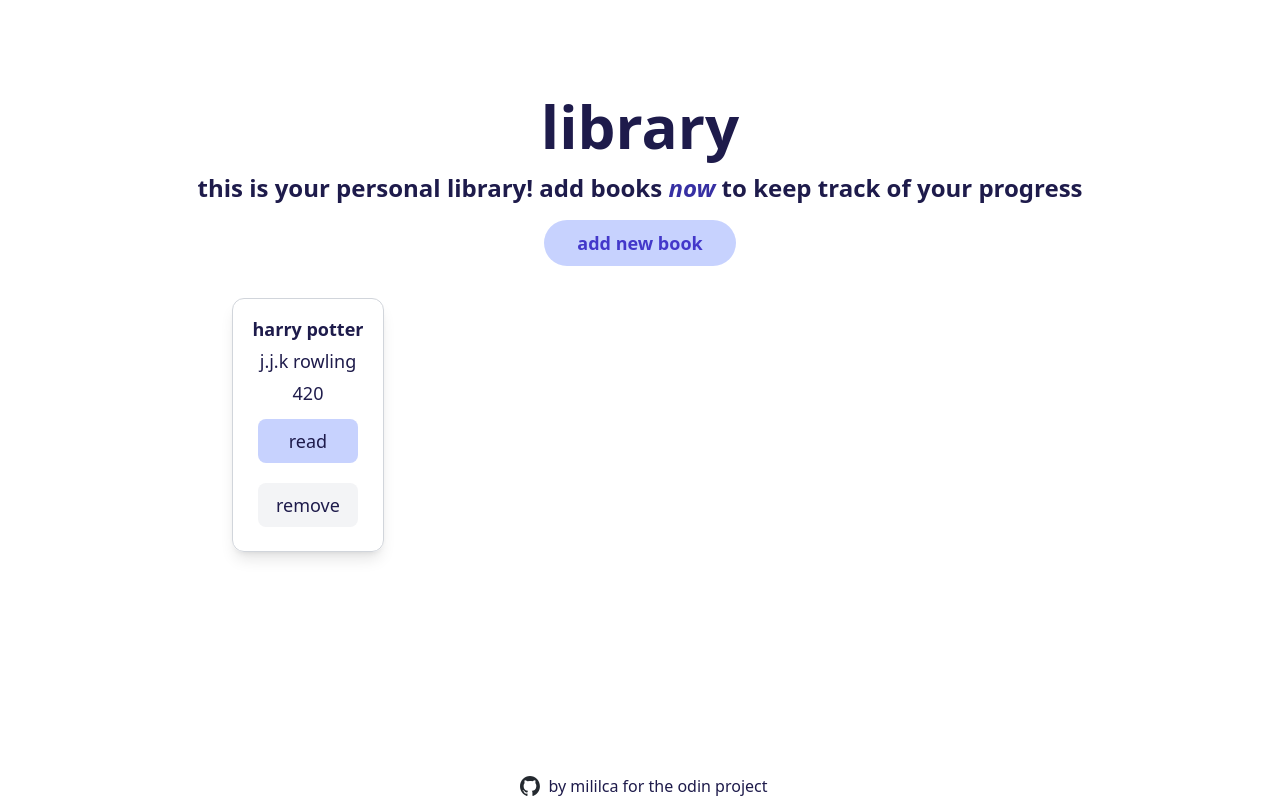
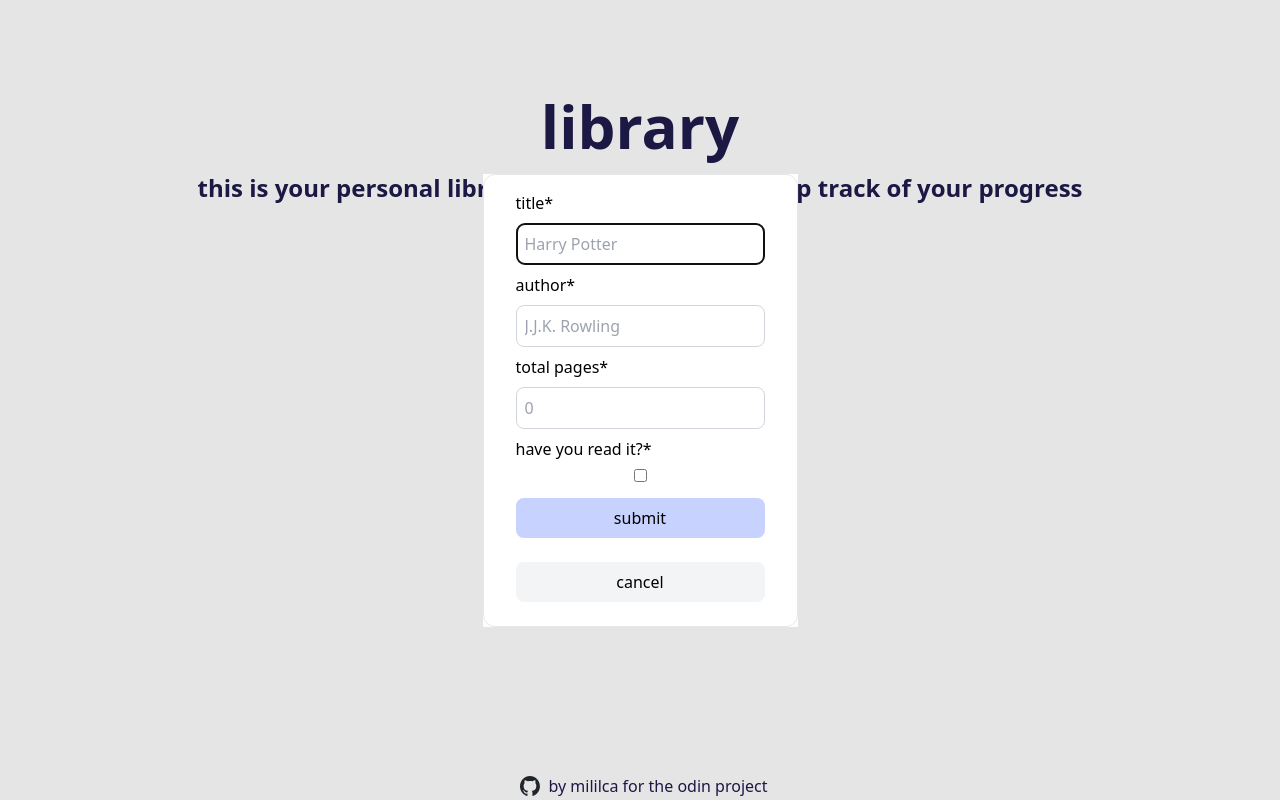
Before and after one commit to mililca/top-library, a website: page dist/index.html in a window 1280 px wide. Both pictures are taken after a click on the element "add new book". Drawn offline with Linux system fonts and the light colour scheme.

Commit message:
Refacture the code

```diff
--- a/dist/index.html
+++ b/dist/index.html
@@ -36,16 +36,13 @@
                 id="pages"
                 placeholder="0"
                 min="1"
-                max="2000"
+                max="10000"
                 class="border border-gray-300 rounded-lg p-2"
                 required>
                 <small style="color: red; display: none">* Number of pages is required</small>
 
                 <label for="book-status">have you read it?*</label>
-                <select name="book-status" id="book-status" required>
-                    <option value="read" id="read">read</option>
-                    <option value="not read" id="not-read">not read</option>
-                </select>
+                <input type="checkbox" name="book-read" id="book-read">
                 <small style="color: red; display: none">* Book status is required</small>
 
                 <button type="submit" class="submit px-4 py-2 my-2 rounded-lg w-full text-center bg-indigo-200 hover:bg-indigo-100 cursor-pointer">submit</button>
@@ -58,14 +55,14 @@
         <div class="text-2xl font-semibold pb-4 px-16 text-center">this is your personal library! add books <span class="italic text-indigo-800">now</span> to keep track of your progress</div>
     </div>
     <div class="add text-indigo-700 text-2xl font-bold bg-indigo-200 border-indigo-700 border border-opacity-0 hover:bg-indigo-100 cursor-pointer active:border-opacity-100 py-2 px-8 rounded-full mb-8 lg:text-lg">add new book</div>
-    <div class= "grid justify-items-center grid-cols-1 md:grid-cols-2 lg:grid-cols-4 gap-8 w-full lg:w-2/3 lg:gap-4">
-        <div class="text-lg border border-gray-300 rounded-xl py-4 flex flex-col items-center justify-center w-4/5 shadow-lg gap-1">
+    <div class= "grid justify-items-center grid-cols-1 md:grid-cols-2 lg:grid-cols-4 gap-8 w-full lg:w-2/3 lg:gap-4"> <!--
+      <div class="text-lg border border-gray-300 rounded-xl py-4 flex flex-col items-center justify-center w-4/5 shadow-lg gap-1">
             <div class="font-bold text-lg">harry potter</div>
             <div>j.j.k rowling</div>
             <div>420</div>
             <div class="px-4 py-2 my-2 rounded-lg w-2/3 text-center bg-indigo-200 hover:bg-indigo-100 cursor-pointer">read</div>
             <div class="remove px-4 py-2 my-2 rounded-lg w-2/3 text-center bg-gray-100 hover:bg-gray-50 cursor-pointer">remove</div>
-        </div>
+        </div> -->
     </div>
     <div class="h-12 mt-auto p-4">
         <div class="flex items-center"> <a href="https://github.com/mililca" target="_blank"><img src="/github-mark.svg" alt="GitHub Logo" class="w-5 flex-shrink-0 m-2"></a> by mililca for the odin project</div>
```
Also changed, not shown: dist/output.css.
